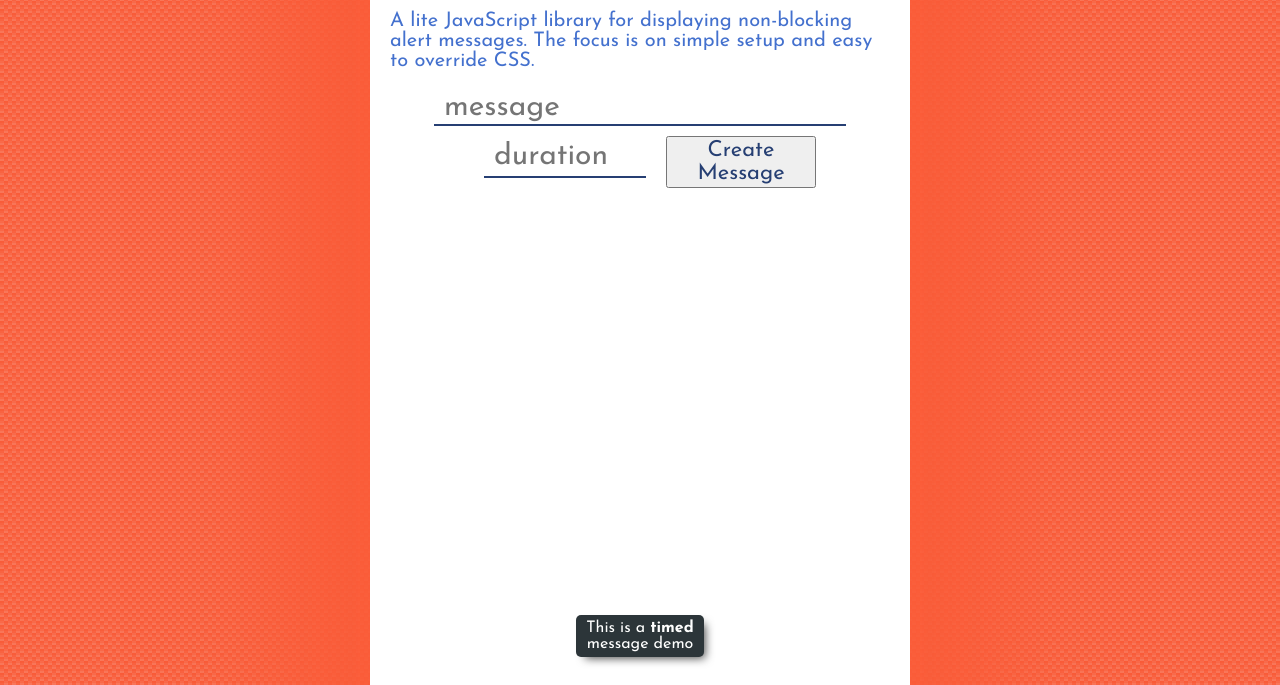
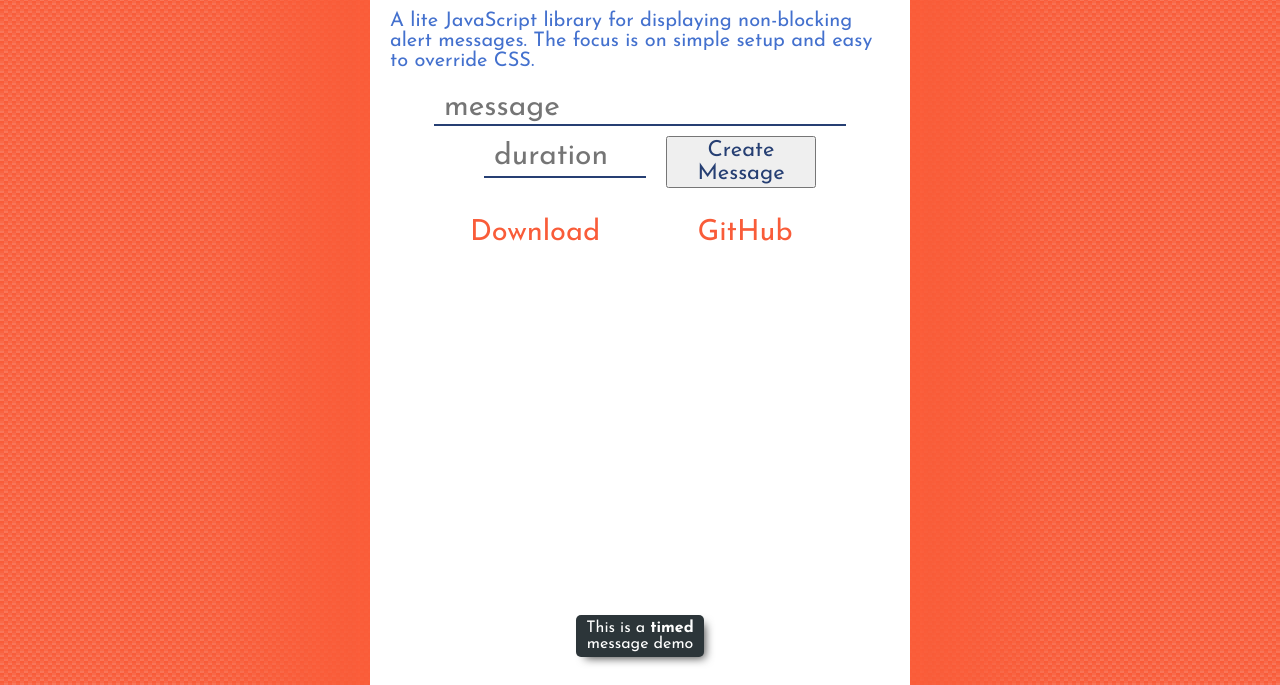
Before and after one commit to JeffSallans/timed-message-js, a plain HTML site: page index.html in a window 1280 px wide. Shown: the part 115-800 px from the top of the page. Drawn offline with nearby package versions, Linux system fonts and the light colour scheme.

Commit message:
Added download and github links

```diff
--- a/index.css
+++ b/index.css
@@ -71,6 +71,7 @@ button {
     width: 150px;
 }
 
+/*Make UNDO look pretty*/
 /*Duplicate to increase selectivity*/
 .undo.undo {
     color: rgb(249, 92, 57);
@@ -87,8 +88,30 @@ button {
     transition: color .05s;
 }
 
+/*Move to two lines if nessary*/
 .flex-container {
     display: flex;
     flex-wrap: wrap;
     justify-content: center;
 }
+
+/*Make links look pretty*/
+.flex-container a {
+    text-decoration: none;
+    color: rgb(249, 92, 57);
+    width: 150px;
+    text-align: center;
+    padding: 15px;
+    margin: 15px;
+    font-size: 29px;
+    transition: color .4s;
+}
+
+.flex-container a:hover {
+    color: #263f73;
+}
+
+.flex-container a:active {
+    color: #FFFFFF;
+    transition: color .05s;
+}
--- a/index.html
+++ b/index.html
@@ -23,6 +23,10 @@
         <input id="duration" type="number" placeholder="duration" />
         <button class="clickme">Create Message</button>
     </div>
+    <div class="flex-container">
+        <a href="download/timed-message-js.zip" rel="nofollow">Download</a>
+        <a href="http://github.com/JeffSallans/timed-message-js">GitHub</a>
+    </div>
     <script type="text/javascript" src="index.js"></script>
   </body>
 </html>
--- a/index.js
+++ b/index.js
@@ -55,7 +55,7 @@ $(function(){
         });
     }, 30000);
     setTimeout(function () {
-            TimedMessage.createMessage("You can use this!");
+            TimedMessage.createMessage("You can use this! | <a class='undo' href='download/timed-message-js.zip' rel='nofollow'>DOWNLOAD</a>", 20000);
         }, 35000);
     setTimeout(function () {
         TimedMessage.createMessage("Are you still there?", 20000, {
```
Also changed, not shown: 1 other file.
